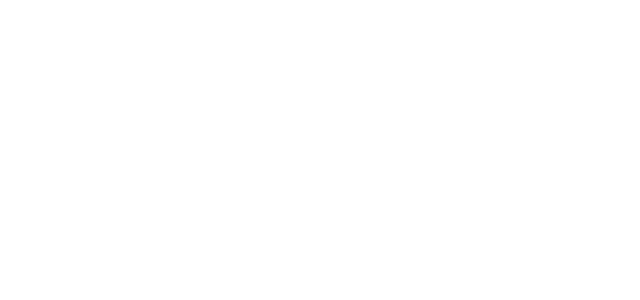
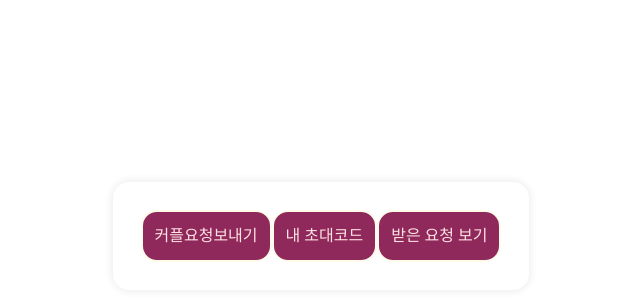
Before and after one commit to GgumiPooh/lovreal-fe, a React (Vite) app: page /member/recieveOrSend in a window 1280 px wide. Before the commit this address had no page. Shown: the part 164-464 px from the top of the page, without its empty margins (319-959 px from the left). Built offline with nearby package versions, Linux system fonts and the light colour scheme; a web font is replaced by a local one.

Commit message:
Couple Request Receieve Or Send

```diff
--- a/src/App.tsx
+++ b/src/App.tsx
@@ -1,8 +1,8 @@
 import { BrowserRouter, Route, Routes } from "react-router-dom";
-import CouplePage from "./pages/CouplePage";
 import InputInvCoPage from "./pages/InputInvCoPage";
 import IntroRoute from "./pages/IntroPage";
 import InviteCodePage from "./pages/InviteCodePage";
+import ReceiveOrSendPage from "./pages/ReceieveOrSenDPage";
 import SignInPage from "./pages/SignInPage";
 import SignUpPage from "./pages/SignUpPage";
 import "./styles/globals.css";
@@ -16,7 +16,7 @@
         <Route path="/sign-in" element={<SignInPage />} />
         <Route path="/member/inputInviteCode" element={<InputInvCoPage />} />
         <Route path="/member/inviteCode" element={<InviteCodePage />} />
-        <Route path="/member/couplePage" element={<CouplePage />} />
+        <Route path="/member/recieveOrSend" element={<ReceiveOrSendPage />} />
       </Routes>
     </BrowserRouter>
   );
--- a/src/pages/InputInvCoPage.tsx
+++ b/src/pages/InputInvCoPage.tsx
@@ -2,10 +2,12 @@
 import Box from "../components/Box";
 import Button from "../components/Button";
 import LabelWithInput from "../components/LabelWithInput";
+import Link from "../components/Link";
 
 function InputInvCoPage() {
   const navigate = useNavigate();
   async function handleSubmit(event: React.FormEvent<HTMLFormElement>) {
+    event.preventDefault();
     const formData = new FormData(event.currentTarget);
     const inviteCode = formData.get("inviteCode");
     const response = await fetch(
@@ -23,22 +25,16 @@
       alert(result);
     }
   }
-  async function handleClick() {
-    const response = await fetch("http://localhost:8080/member/inviteCode", {
-      method: "POST",
-      credentials: "include",
-    });
-    const result = await response.text();
-    if (response.status === 200) {
-      navigate("/member/inviteCode");
-    } else if (response.status === 401) {
-      alert(result);
-    }
-  }
-
   return (
     <div className="flex h-full items-center justify-center text-center">
       <Box>
+        <Link
+          className="group flex gap-x-3 text-brand-pink transition-colors duration-200 hover:text-amber-950"
+          href="/member/recieveOrSend"
+        >
+          <div className="font-secondary text-6xl">{"<"}</div>
+        </Link>
+
         <h2 className="mt-3 mb-9 text-2xl text-brand-pink">
           커플을 맺어주세요!
         </h2>
@@ -49,9 +45,8 @@
             className="mr-5 inline-block text-2xl"
             inputClassName="placeholder:text-[1rem]"
           ></LabelWithInput>
-          <Button type="submit">전송</Button>
+          <Button type="submit">입력</Button>
         </form>
-        <Button onClick={handleClick}>내 초대코드</Button>
       </Box>
     </div>
   );
--- a/src/pages/InviteCodePage.tsx
+++ b/src/pages/InviteCodePage.tsx
@@ -45,9 +45,9 @@
       <Box>
         <Link
           className="group flex gap-x-3 text-brand-pink transition-colors duration-200 hover:text-amber-950"
-          href="/member/inputInviteCode"
+          href="/member/recieveOrSend"
         >
-          <div className="font-secondary text-5xl">{"<"}</div>
+          <div className="font-secondary text-6xl">{"<"}</div>
         </Link>
         <h2 className="mb-10 text-center text-2xl text-pink-800">
           초대코드를 전송해주세요!
--- /dev/null
+++ b/src/pages/ReceieveOrSendPage.tsx
@@ -0,0 +1,35 @@
+import { useNavigate } from "react-router-dom";
+import Box from "../components/Box";
+import Button from "../components/Button";
+import Link from "../components/Link";
+
+function ReceiveOrSendPage() {
+  const navigate = useNavigate();
+  async function handleClick() {
+    const response = await fetch("http://localhost:8080/member/inviteCode", {
+      method: "POST",
+      credentials: "include",
+    });
+    const result = await response.text();
+    if (response.status === 200) {
+      navigate("/member/inviteCode");
+    } else if (response.status === 401) {
+      alert(result);
+    }
+  }
+  return (
+    <div className="flex h-full items-center justify-center">
+      <Box>
+        <Link href="/member/inputInviteCode">
+          <Button className="inline-block">커플요청보내기</Button>
+        </Link>
+        <Button onClick={handleClick}>내 초대코드</Button>
+        <Link href="/member/">
+          <Button className="inline-block">받은 요청 보기</Button>
+        </Link>
+      </Box>
+    </div>
+  );
+}
+
+export default ReceiveOrSendPage;
--- a/src/pages/SignInPage.tsx
+++ b/src/pages/SignInPage.tsx
@@ -67,11 +67,11 @@
     alert(await response.text());
 
     if (response.status == 200) {
-      navigate("/member/inputInviteCode");
+      navigate("/member/recieveOrSend");
     } else if (response.status == 201) {
       navigate("/member/couplePage");
     } else {
-      navigate("/sign-in");
+      navigate("/");
     }
 
     console.log(response);
```
